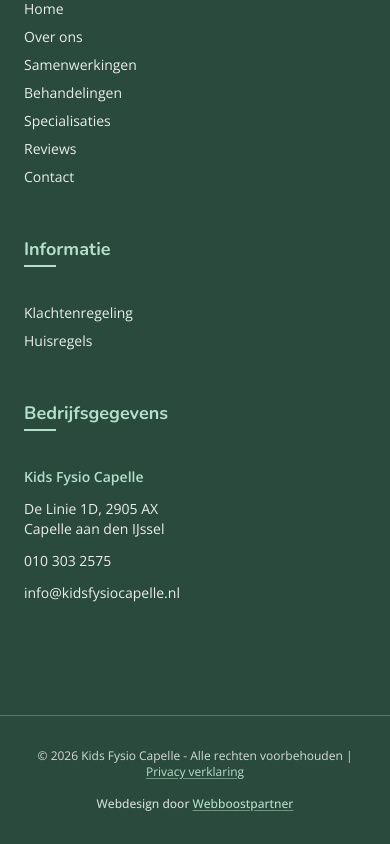
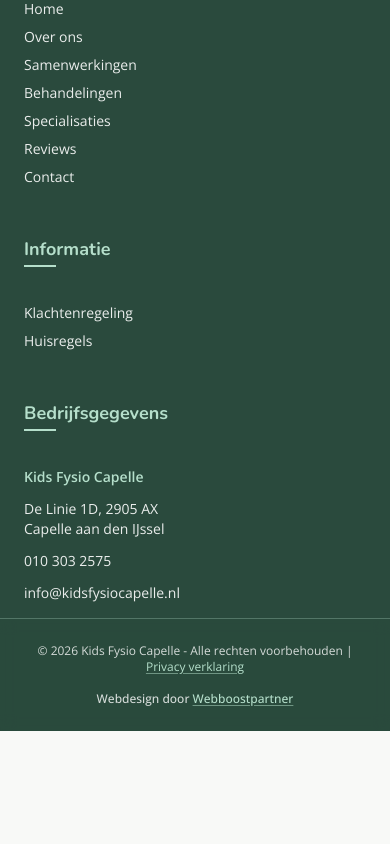
Before and after one commit to Maximustopdeals/kidsfysio-capelle-next-js, a Next.js app: page / in a window 390 px wide. Shown: the part 5093-5937 px from the top of the page. After the commit the page ends 5824 px from the top, so only its background shows below. Built offline with nearby package versions, Linux system fonts and the light colour scheme.

Commit message:
Refactor Footer component for improved design
Updated footer layout and styling for better responsiveness and visual consistency.

```diff
--- a/src/components/Footer.tsx
+++ b/src/components/Footer.tsx
@@ -19,10 +19,10 @@ function WhatsAppIcon() {
 
 export default function Footer() {
   return (
-    // De achtergrondkleur is nu exact #2a4a3d, net als in WordPress!
-    <footer className="w-full bg-[#2a4a3d] text-white font-open-sans mt-auto overflow-hidden">
+    <footer className="w-full bg-[#2a4a3d] text-white font-open-sans mt-auto relative">
 
-      <div className="w-full max-w-7xl mx-auto px-6 lg:px-12 pt-16 pb-28 lg:pb-16">
+      {/* pb-32 zorgt voor genoeg ruimte onderaan voor de FloatingButtons */}
+      <div className="w-full max-w-7xl mx-auto px-6 lg:px-12 pt-16 pb-32 lg:pb-36">
         <div className="grid grid-cols-1 md:grid-cols-2 lg:grid-cols-4 gap-12 lg:gap-8">
 
           {/* Kolom 1: Brand & Socials */}
@@ -33,7 +33,6 @@ export default function Footer() {
                 alt="Kids Fysio Capelle"
                 width={180}
                 height={80}
-                // Geen mix-blend-mode meer nodig, de kleur matcht nu!
                 className="h-16 w-auto object-contain"
               />
             </Link>
@@ -117,23 +116,21 @@ export default function Footer() {
         </div>
       </div>
 
-            {/* Copyright Balk */}
-      <div className="border-t border-[#b5dfcb]/30">
-        <div className="w-full max-w-7xl mx-auto px-6 lg:px-12 py-8 grid grid-cols-1 md:grid-cols-3 items-center gap-4 text-xs text-white/80">
+      {/* Copyright Balk */}
+      <div className="absolute bottom-0 left-0 right-0 border-t border-[#b5dfcb]/30 bg-[#2a4a3d]/95 backdrop-blur-sm">
+        <div className="w-full max-w-7xl mx-auto px-6 lg:px-12 py-6 flex flex-col md:flex-row items-center justify-between gap-4 text-xs text-white/80">
 
-          {/* Lege kolom links om het midden perfect te centreren */}
-          <div className="hidden md:block"></div>
+          {/* Links leeg, Midden Copyright, Rechts Webboostpartner */}
+          <div className="hidden md:block md:w-1/4"></div>
 
-          {/* Midden: Copyright & Privacy */}
-          <p className="text-center">
-            © {new Date().getFullYear()} Kids Fysio Capelle - Alle rechten voorbehouden |{" "}
-            <a href="/images/Privacyverklaring-KidsFysioCapelle.pdf" target="_blank" rel="noopener noreferrer" className="text-[#b5dfcb] hover:text-white transition-colors underline decoration-[#b5dfcb]/50 underline-offset-2">
+          <p className="text-center md:w-1/2 flex flex-wrap justify-center gap-x-1">
+            <span>© {new Date().getFullYear()} Kids Fysio Capelle - Alle rechten voorbehouden |</span>
+            <a href="/images/Privacyverklaring-KidsFysioCapelle.pdf" target="_blank" rel="noopener noreferrer" className="whitespace-nowrap text-[#b5dfcb] hover:text-white transition-colors underline decoration-[#b5dfcb]/50 underline-offset-2">
               Privacy verklaring
             </a>
           </p>
 
-          {/* Rechts: Webdesign door Webboostpartner */}
-          <p className="text-center md:text-right font-medium">
+          <p className="text-center md:text-right md:w-1/4 font-medium whitespace-nowrap">
             Webdesign door{" "}
             <a
               href="https://www.webboostpartner.nl"
```
